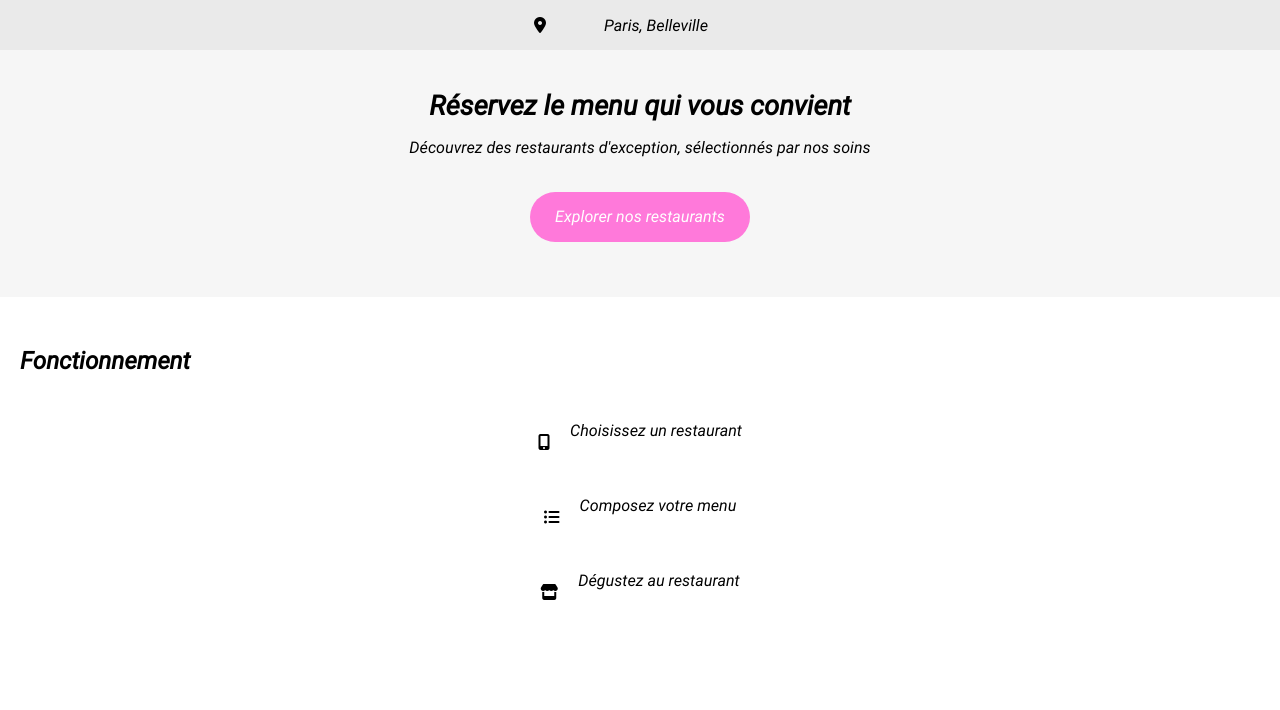
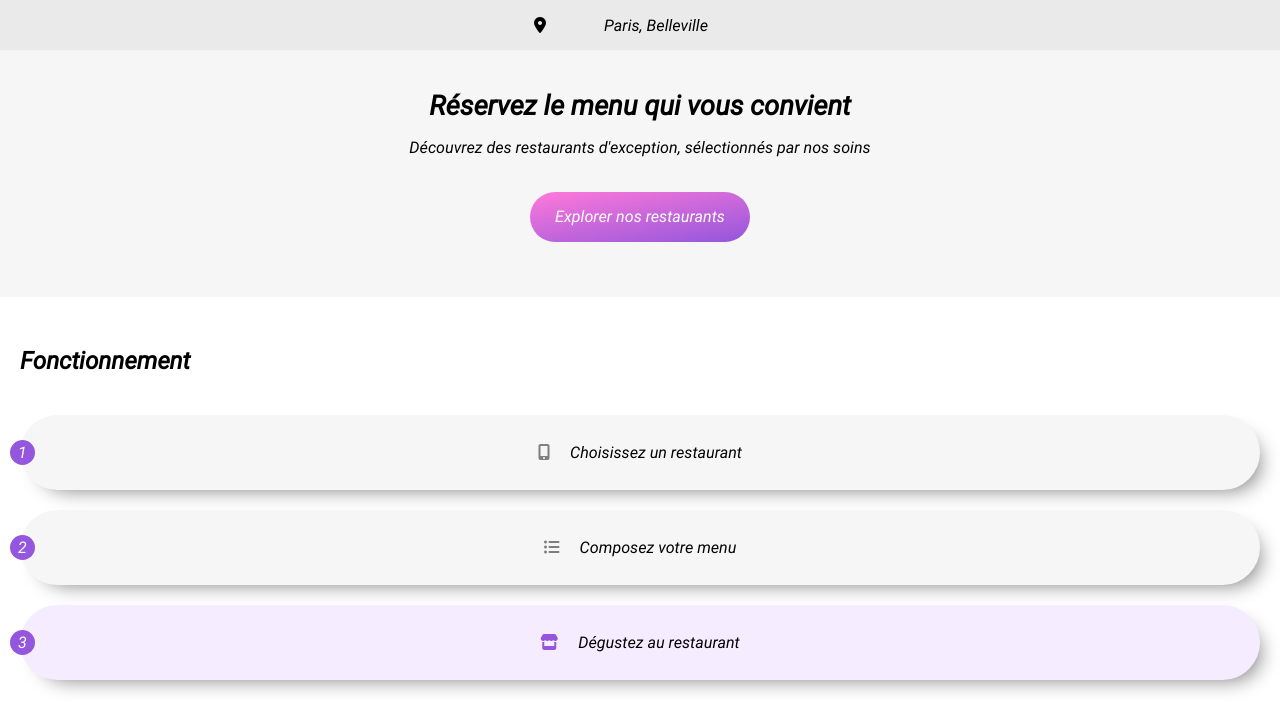
Before and after one commit to jbc14/JeanBaptisteConte_3_12102021, a website: page index.html in a window 1280 px wide. Shown: the part 90-800 px from the top of the page. Drawn offline with Linux system fonts and the light colour scheme.

Commit message:
Fin section fonctionnement

```diff
--- a/index.html
+++ b/index.html
@@ -32,13 +32,19 @@
         <section class="fonctionnement">
             <h2>Fonctionnement</h2>
             <div class="fonctionnement__step">
-                <i class="fas fa-mobile-alt"></i><p>Choisissez un restaurant</p>
+                <div class="order">1</div>
+                <i class="fas fa-mobile-alt"></i>
+                <p>Choisissez un restaurant</p>
             </div>
             <div class="fonctionnement__step">
-                <i class="fas fa-list-ul"></i><p>Composez votre menu</p>
+                <div class="order">2</div>
+                <i class="fas fa-list-ul"></i>
+                <p>Composez votre menu</p>
             </div>
-            <div class="fonctionnement__step">
-                <i class="fas fa-store"></i><p>Dégustez au restaurant</p>
+            <div class="fonctionnement__step fonctionnement__step3">
+                <div class="order">3</div>
+                <i class="fas fa-store"></i>
+                <p>Dégustez au restaurant</p>
             </div>
         </section>
 
--- a/sass/Layout/_fonctionnement.scss
+++ b/sass/Layout/_fonctionnement.scss
@@ -5,27 +5,50 @@
     padding-top: 30px;
     display: flex;
     flex-direction: column;
+    row-gap: 20px;
 
     h2 {
         font-size: 1.5rem;
-        margin-bottom: 30px;
     }
 
     &__step {
         display: flex;
         justify-content: center;
+        align-items: center;
         width: 100%;
         height: 75px;
         column-gap: 20px;
         font-family: Roboto-Regular;
+        border-radius: 40px;
+        box-shadow: 10px 10px 20px -10px gray;
+        background-color: #f6f6f6;
+
+        .order {
+            display: flex;
+           align-items: center;
+           justify-content: center;
+            position: absolute;
+            left: 10px;
+            background-color: $color-primary;
+            border-radius: 50px;
+            width: 25px;
+            height: 25px;
+            color: white;
+        }
 
         .fas {
             display: flex;
             margin-top: auto;
             margin-bottom: auto;
+            color: #7e7e7e;
         }
 
+        .fa-store {
+            color: $color-primary;
+        }
+    }
 
-
+    &__step3 {
+        background-color: #f5edff;
     }
 }
--- a/sass/Layout/_menu.scss
+++ b/sass/Layout/_menu.scss
@@ -40,7 +40,7 @@
         border-radius: 40px;
         display: block;
         margin: auto;
-        background-color: $color-secondary;
+        background: linear-gradient(170deg, $color-secondary, $color-primary);
         color: white;
         font-size: 1rem;
         border: none;
```
Also changed, not shown: public/css/style.css, 1 other file.
